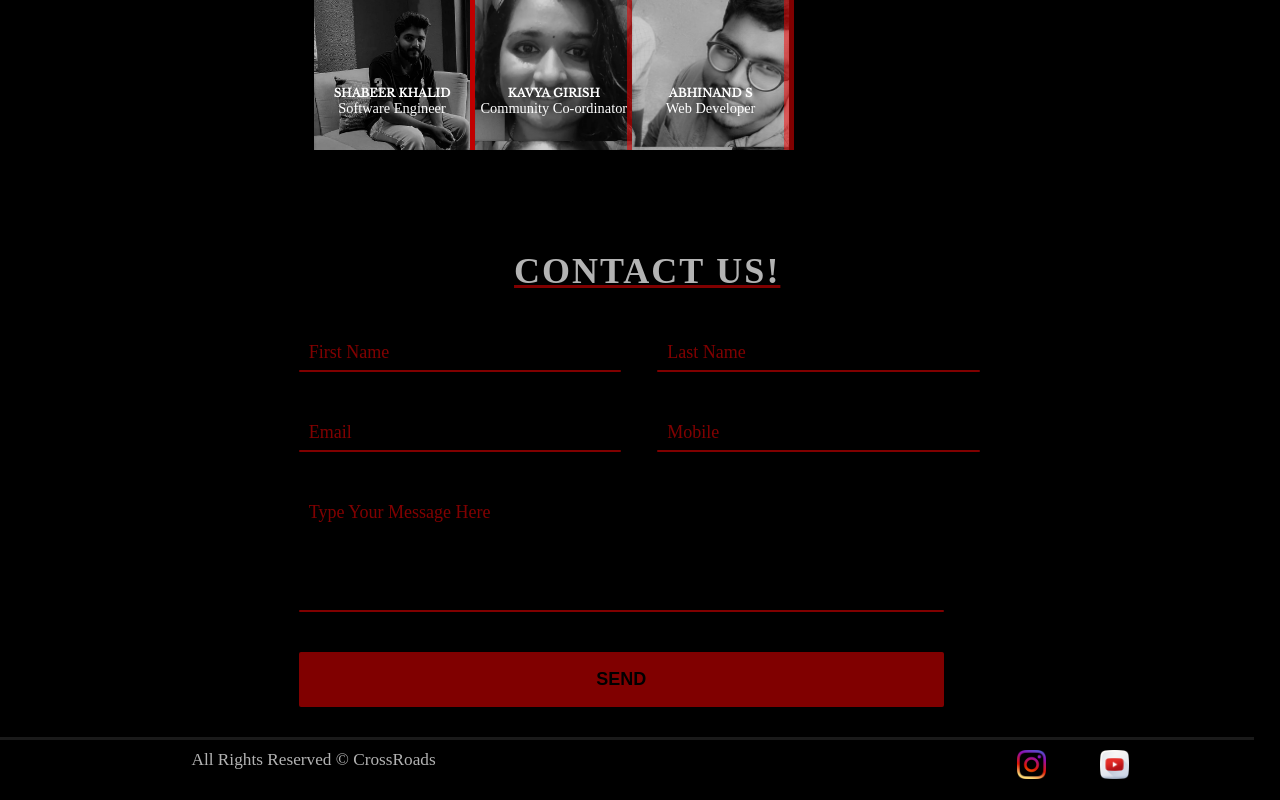
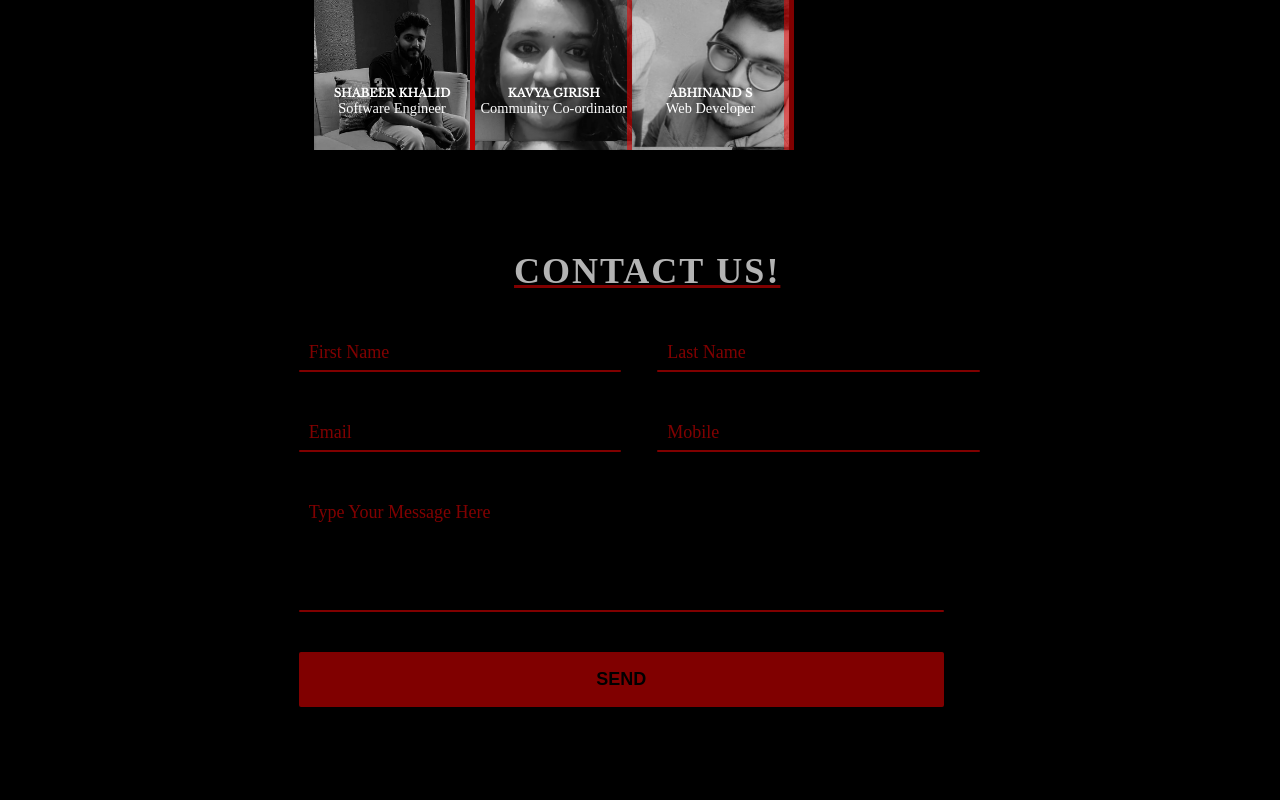
Before and after one commit to Sherilck/Crossroadswebsite, a plain HTML site: page index.html in a window 1280 px wide. Shown: the part 3623-4423 px from the top of the page. After the commit the page ends 4360 px from the top, so only its background shows below. Drawn offline with nearby package versions, Linux system fonts and the light colour scheme.

Commit message:
Update index.html

```diff
--- a/index.html
+++ b/index.html
@@ -373,23 +373,7 @@
             </div>
           </div>
 
-          <footer>
-            <div class="cText">
 
-              <p>All Rights Reserved &copy; CrossRoads </p>
-            </div>
-            <div class="sMedia">
-              <a href="https://www.instagram.com/crossroads.official/?hl=en">
-                <img src="Insta.png" alt="">
-              </a>
-
-              <img src="Telegram.png" alt="">
-              <a href="https://www.youtube.com/channel/UCoGHeFY7jE2OB_TJS_87MOA">
-                <img src="youtube.png" alt="">
-              </a>
-            </div>
-
-          </footer>
 
 
 
```
